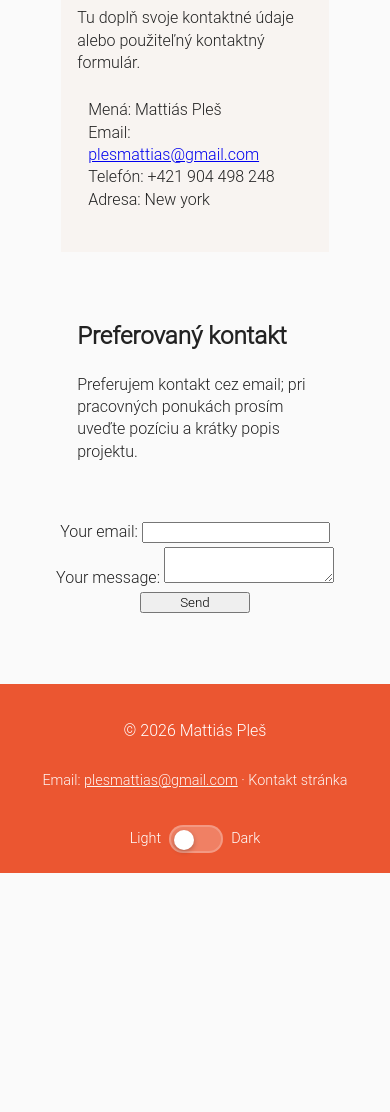
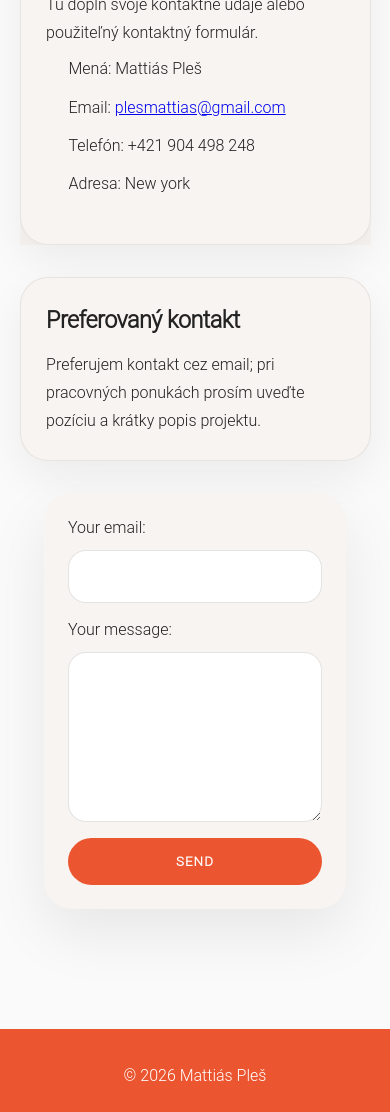
Before and after one commit to gamderto/gamderto.github.io, a website built with webpack: page kontakt.html in a window 390 px wide. Shown: the part 309-1421 px from the top of the page. Before the commit the page ends 1182 px from the top, so only its background shows below. Built offline with nearby package versions, Linux system fonts and the light colour scheme.

Commit message:
commit -m

```diff
--- a/css/style.css
+++ b/css/style.css
@@ -156,25 +156,105 @@
 
 form {
   display: grid;
-  padding: 2%;
+  gap: 1.25rem;
+  max-width: 720px;
+  margin: 2rem auto 3rem;
+  padding: 2rem;
+  background: var(--card-bg);
+  border-radius: 28px;
+  box-shadow: 0 24px 60px rgba(0, 0, 0, 0.08);
 }
 
 form label {
-  display: block;
-  margin: 0 auto;
-  padding: 2px;
-  width: fit-content;
-  text-align: center;
+  display: grid;
+  gap: 0.65rem;
+  text-align: left;
+  font-size: 1rem;
+  color: var(--text);
+}
+
+form input,
+form textarea {
+  width: 100%;
+  padding: 1rem 1.1rem;
+  border: 1px solid rgba(34, 34, 34, 0.12);
+  border-radius: 18px;
+  background: rgba(255, 255, 255, 0.95);
+  color: var(--text);
+  outline: none;
+  transition: border-color 0.2s ease, box-shadow 0.2s ease, background 0.2s ease;
+  font-family: inherit;
+  font-size: 1rem;
+}
+
+body.dark form input,
+body.dark form textarea {
+  background: rgba(255, 255, 255, 0.08);
+  border-color: rgba(255, 255, 255, 0.16);
+}
+
+form input:focus,
+form textarea:focus {
+  border-color: var(--accent);
+  box-shadow: 0 0 0 4px rgba(235, 86, 49, 0.12);
+}
+
+form textarea {
+  min-height: 170px;
+  resize: vertical;
 }
 
 form button {
-  width: 30%;
-  margin: 0 auto;
+  width: min(240px, 100%);
+  justify-self: center;
+  padding: 1rem 1.6rem;
+  border: none;
+  border-radius: 999px;
+  background: var(--accent);
+  color: var(--link);
+  text-transform: uppercase;
+  letter-spacing: 0.08em;
+  font-weight: 700;
+  cursor: pointer;
+  transition: background 0.2s ease, transform 0.2s ease;
 }
 
-form label textarea {
-  margin: 0 auto;
-  width: fit-content;
+form button:hover,
+form button:focus {
+  background: var(--accent-2);
+  transform: translateY(-1px);
+}
+
+@media (max-width: 760px) {
+  .container {
+    width: min(95%, 100%);
+    flex-direction: column;
+    align-items: stretch;
+    gap: 1.5rem;
+  }
+
+  .container1,
+  .omne {
+    width: 100%;
+  }
+
+  header,
+  main,
+  footer {
+    padding-left: 1rem;
+    padding-right: 1rem;
+  }
+}
+
+@media (max-width: 520px) {
+  form {
+    padding: 1.5rem;
+    gap: 1rem;
+  }
+
+  form button {
+    width: 100%;
+  }
 }
 /* ==========================================================================
    Helper classes
@@ -358,26 +438,121 @@
   display: flex;
   flex-direction: column;
   justify-content: flex-start;
+  align-items: center;
   padding-top: 2rem;
-  padding-bottom: 2rem;
+  padding-bottom: 2.5rem;
 }
 
 .container {
+  display: flex;
+  flex-wrap: wrap;
   gap: 2rem;
-  align-items: flex-start;
+  align-items: stretch;
+  justify-content: center;
+  width: min(1200px, 100%);
+  margin: 0 auto;
 }
 
 .omne,
 .container1 {
-  padding: 1rem;
+  display: grid;
+  gap: 1.2rem;
+  width: min(100%, 300px);
 }
 
 section {
-  margin-bottom: 1rem;
+  margin-bottom: 0;
   text-align: left;
+  background: var(--card-bg);
+  border: 1px solid rgba(34, 34, 34, 0.08);
+  border-radius: 28px;
+  padding: 1.6rem;
+  box-shadow: 0 16px 40px rgba(0, 0, 0, 0.06);
+  transition: transform 0.25s ease, box-shadow 0.25s ease;
 }
 
-/* Slightly reduce padding on very small screens */
+section:hover {
+  transform: translateY(-2px);
+  box-shadow: 0 24px 48px rgba(0, 0, 0, 0.08);
+}
+
+section h2 {
+  margin: 0 0 0.9rem;
+  font-size: 1.45rem;
+  letter-spacing: -0.02em;
+}
+
+section p {
+  margin: 0;
+  line-height: 1.75;
+  color: var(--text);
+}
+
+section ul {
+  list-style: disc;
+  padding-left: 1.4rem;
+  margin: 0;
+  color: var(--text);
+}
+
+section ul li {
+  margin-bottom: 0.75rem;
+  line-height: 1.65;
+}
+
+.detail-row {
+  display: grid;
+  grid-template-columns: auto 1fr;
+  gap: 0.5rem 1rem;
+  align-items: baseline;
+  margin-top: 0.75rem;
+}
+
+.detail-row strong {
+  display: inline-block;
+  min-width: 7rem;
+  color: var(--accent);
+  font-weight: 700;
+}
+
+.kurzy-list {
+  list-style: none;
+  margin: 0;
+  padding: 0;
+  display: grid;
+  gap: 0.75rem;
+}
+
+.kurzy-list li {
+  position: relative;
+  padding-left: 1.5rem;
+}
+
+.kurzy-list li::before {
+  content: '';
+  position: absolute;
+  left: 0;
+  top: 0.7rem;
+  width: 8px;
+  height: 8px;
+  border-radius: 999px;
+  background: var(--accent);
+}
+
+@media only screen and (max-width: 800px) {
+  .container {
+    flex-direction: column;
+    align-items: center;
+    justify-content: center;
+  }
+
+  .omne,
+  .container1 {
+    width: auto;
+    max-width: min(90vw, 560px);
+  }
+}
+
 @media only screen and (max-width: 380px) {
   main {
     padding-top: 1rem;
```
Also changed, not shown: index.html (+14 -11 lines).
